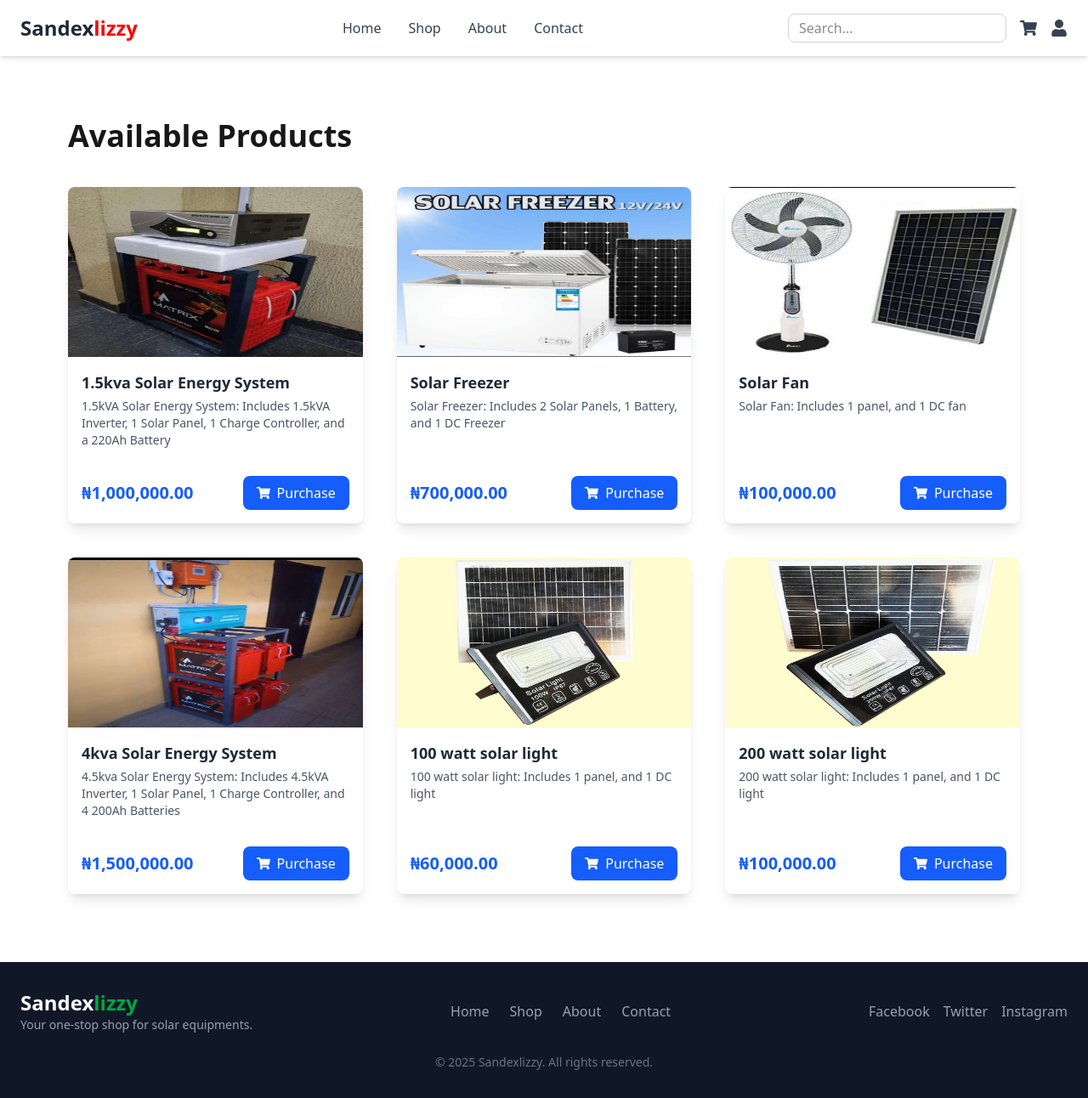
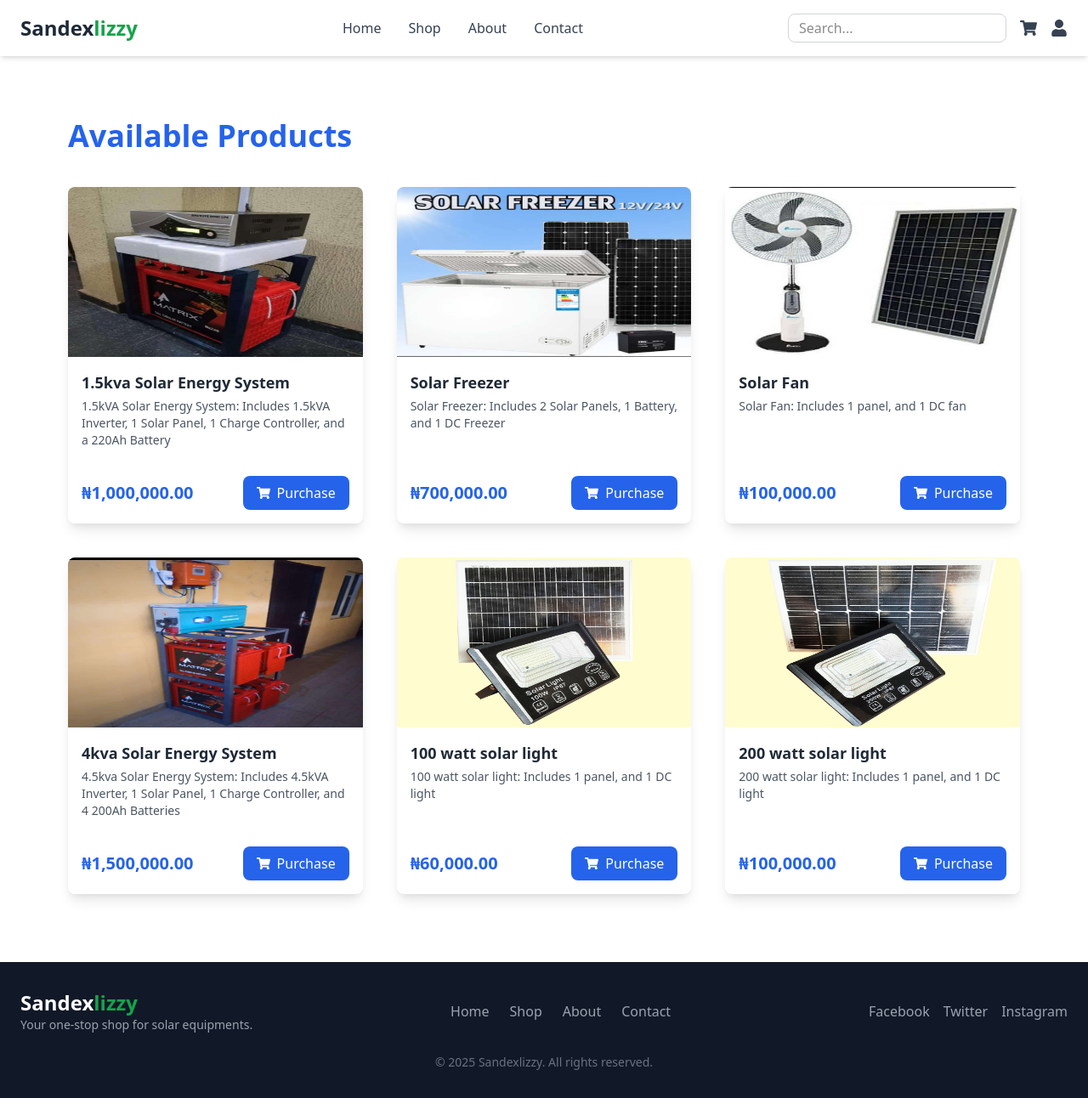
Before and after one commit to adewumi7109/sandexlizzysolar, a Next.js app: page / in a window 1280 px wide. Shown: the whole page at 85% size. Built offline with nearby package versions, Linux system fonts and the light colour scheme.

Commit message:
fixed iphone issue

```diff
--- a/src/app/components/Footer.tsx
+++ b/src/app/components/Footer.tsx
@@ -15,28 +15,28 @@ function Footer() {
   }, []);
 
   return (
-    <footer className="bg-gray-900 text-white py-8 mt-10">
+    <footer className="bggray900 text-white py-8 mt-10">
           <audio ref={audioRef} src="/audio/jingle.mp3" loop autoPlay hidden />
       <div className="container mx-auto px-6 flex flex-col md:flex-row justify-between items-center">
         {/* Brand */}
         <div className="mb-6 md:mb-0">
-          <h2 className="text-2xl font-bold">Sandex<span className="text-green-600">lizzy</span></h2>
-          <p className="text-gray-400 text-sm">Your one-stop shop for solar equipments.</p>
+          <h2 className="text-2xl font-bold">Sandex<span className="green">lizzy</span></h2>
+          <p className="gray400 text-sm">Your one-stop shop for solar equipments.</p>
         </div>
 
         {/* Navigation Links */}
         <div className="flex space-x-6 mb-6 md:mb-0">
-          <a href="#" className="text-gray-400 hover:text-blue-400">Home</a>
-          <a href="#" className="text-gray-400 hover:text-blue-400">Shop</a>
-          <a href="#" className="text-gray-400 hover:text-blue-400">About</a>
-          <a href="#" className="text-gray-400 hover:text-blue-400">Contact</a>
+          <a href="#" className="gray400 hover:text-blue-400">Home</a>
+          <a href="#" className="gray400 hover:text-blue-400">Shop</a>
+          <a href="#" className="gray400 hover:text-blue-400">About</a>
+          <a href="#" className="gray400 hover:text-blue-400">Contact</a>
         </div>
 
         {/* Social Media Links */}
         <div className="flex space-x-4">
-          <a href="#" className="text-gray-400 hover:text-blue-400">Facebook</a>
-          <a href="#" className="text-gray-400 hover:text-blue-400">Twitter</a>
-          <a href="#" className="text-gray-400 hover:text-blue-400">Instagram</a>
+          <a href="#" className="gray400 hover:text-blue-400">Facebook</a>
+          <a href="#" className="gray400 hover:text-blue-400">Twitter</a>
+          <a href="#" className="gray400 hover:text-blue-400">Instagram</a>
         </div>
       </div>
 
--- a/src/app/components/Navbar.tsx
+++ b/src/app/components/Navbar.tsx
@@ -10,15 +10,15 @@ function Navbar() {
     <div className="container mx-auto px-6 py-4 flex justify-between items-center">
       {/* Logo */}
       <a href="/" className="text-2xl font-bold text-gray-800">
-        Sandex<span className="green text-[#16a34a]">lizzy</span>
+        Sandex<span className="green">lizzy</span>
       </a>
 
       {/* Desktop Menu */}
       <div className="hidden md:flex space-x-8">
-        <a href="#" className="text-gray-700 hover:text-[#2563eb]">Home</a>
-        <a href="#" className="text-gray-700 hover:text-[#2563eb]">Shop</a>
-        <a href="#" className="text-gray-700 hover:text-[#2563eb]">About</a>
-        <a href="#" className="text-gray-700 hover:text-[#2563eb]">Contact</a>
+        <a href="#" className="text-gray-700 hover:text-blue-600">Home</a>
+        <a href="#" className="text-gray-700 hover:text-blue-600">Shop</a>
+        <a href="#" className="text-gray-700 hover:text-blue-600">About</a>
+        <a href="#" className="text-gray-700 hover:text-blue-600">Contact</a>
       </div>
 
       {/* Search Bar & Icons */}
@@ -28,8 +28,8 @@ function Navbar() {
           placeholder="Search..."
           className="border border-gray-300 rounded-lg px-3 py-1 focus:outline-none focus:border-blue-500"
         />
-        <FaShoppingCart className="text-gray-700 text-xl cursor-pointer hover:text-[#2563eb]" />
-        <FaUser className="text-gray-700 text-xl cursor-pointer hover:text-[#2563eb]" />
+        <FaShoppingCart className="text-gray-700 text-xl cursor-pointer hover:text-blue-600" />
+        <FaUser className="text-gray-700 text-xl cursor-pointer hover:text-blue-600" />
       </div>
 
       {/* Mobile Menu Button */}
@@ -41,18 +41,18 @@ function Navbar() {
     {/* Mobile Menu */}
     {menuOpen && (
       <div className="md:hidden flex flex-col bg-white shadow-md p-4">
-        <a href="#" className="py-2 text-gray-700 hover:text-[#2563eb]">Home</a>
-        <a href="#" className="py-2 text-gray-700 hover:text-[#2563eb]">Shop</a>
-        <a href="#" className="py-2 text-gray-700 hover:text-[#2563eb]">About</a>
-        <a href="#" className="py-2 text-gray-700 hover:text-[#2563eb]">Contact</a>
+        <a href="#" className="py-2 text-gray-700 hover:text-blue-600">Home</a>
+        <a href="#" className="py-2 text-gray-700 hover:text-blue-600">Shop</a>
+        <a href="#" className="py-2 text-gray-700 hover:text-blue-600">About</a>
+        <a href="#" className="py-2 text-gray-700 hover:text-blue-600">Contact</a>
         <div className="flex items-center space-x-4 mt-4">
           <input
             type="text"
             placeholder="Search..."
             className="border border-gray-300 rounded-lg px-3 py-1 w-full focus:outline-none focus:border-blue-500"
           />
-          <FaShoppingCart className="text-gray-700 text-xl cursor-pointer hover:text-[#2563eb]" />
-          <FaUser className="text-gray-700 text-xl cursor-pointer hover:text-[#2563eb]" />
+          <FaShoppingCart className="text-gray-700 text-xl cursor-pointer hover:text-blue-600" />
+          <FaUser className="text-gray-700 text-xl cursor-pointer hover:text-blue-600" />
         </div>
       </div>
     )}
--- a/src/app/components/products/ProductList.tsx
+++ b/src/app/components/products/ProductList.tsx
@@ -88,13 +88,13 @@ const ProductCard: React.FC<ProductCardProps> = ({ product }) => {
 
       {/* Product Details */}
       <div className="p-4">
-        <h3 className="text-lg font-semibold text-gray-800">{product.name}</h3>
-        <p className="text-gray-600 h-20 text-sm mt-1">{product.description}</p>
+        <h3 className="text-lg font-semibold gray800">{product.name}</h3>
+        <p className="gray600 h-20 text-sm mt-1">{product.description}</p>
         <div className="flex justify-between items-center mt-3">
-          <span className="text-xl font-bold text-blue-600">₦{product.price}</span>
+          <span className="text-xl font-bold blue600">₦{product.price}</span>
           <button
             onClick={handlePurchase}
-            className="flex cursor-pointer items-center bg-blue-600 text-white px-4 py-2 rounded-lg hover:bg-blue-700 transition"
+            className="flex cursor-pointer items-center bgblue600 text-white px-4 py-2 rounded-lg hover:bg-blue-700 transition"
           >
             <FaShoppingCart className="mr-2" /> Purchase
           </button>
@@ -109,7 +109,7 @@ const ProductCard: React.FC<ProductCardProps> = ({ product }) => {
 const ProductList: React.FC = () => {
   return (
     <section className="container mx-auto px-6 md:px-20 py-10 mt-25">
-      <h1 className="text-4xl font-extrabold">Available Products</h1>
+      <h1 className="text-2xl md:text-4xl font-extrabold blue600">Available Products</h1>
       <div className="grid grid-cols-1 sm:grid-cols-2 md:grid-cols-3 gap-10 mt-10">
         {products.map((product) => (
           <ProductCard key={product.id} product={product} />
--- a/src/app/globals.css
+++ b/src/app/globals.css
@@ -18,5 +18,29 @@ body {
 }
 
 .green{
- color: red !important;
+ color: #16a34a !important;
 }
+.blue600{
+  color: #2563eb !important;
+}
+.gray600{
+  color: #4b5563 !important;
+}
+.gray800{
+  color: #1f2937 !important;
+}
+.gray400{
+  color: #9ca3af !important;
+}
+.bgblue600{
+  background-color: #2563eb !important;
+}
+.bggray900{
+  background-color: #111827 !important;
+}
+
+.shadow-lg{
+  box-shadow: 0 10px 15px -3px rgba(0, 0, 0, 0.1),
+            0 4px 6px -2px rgba(0, 0, 0, 0.05) !important;
+
+}
```
